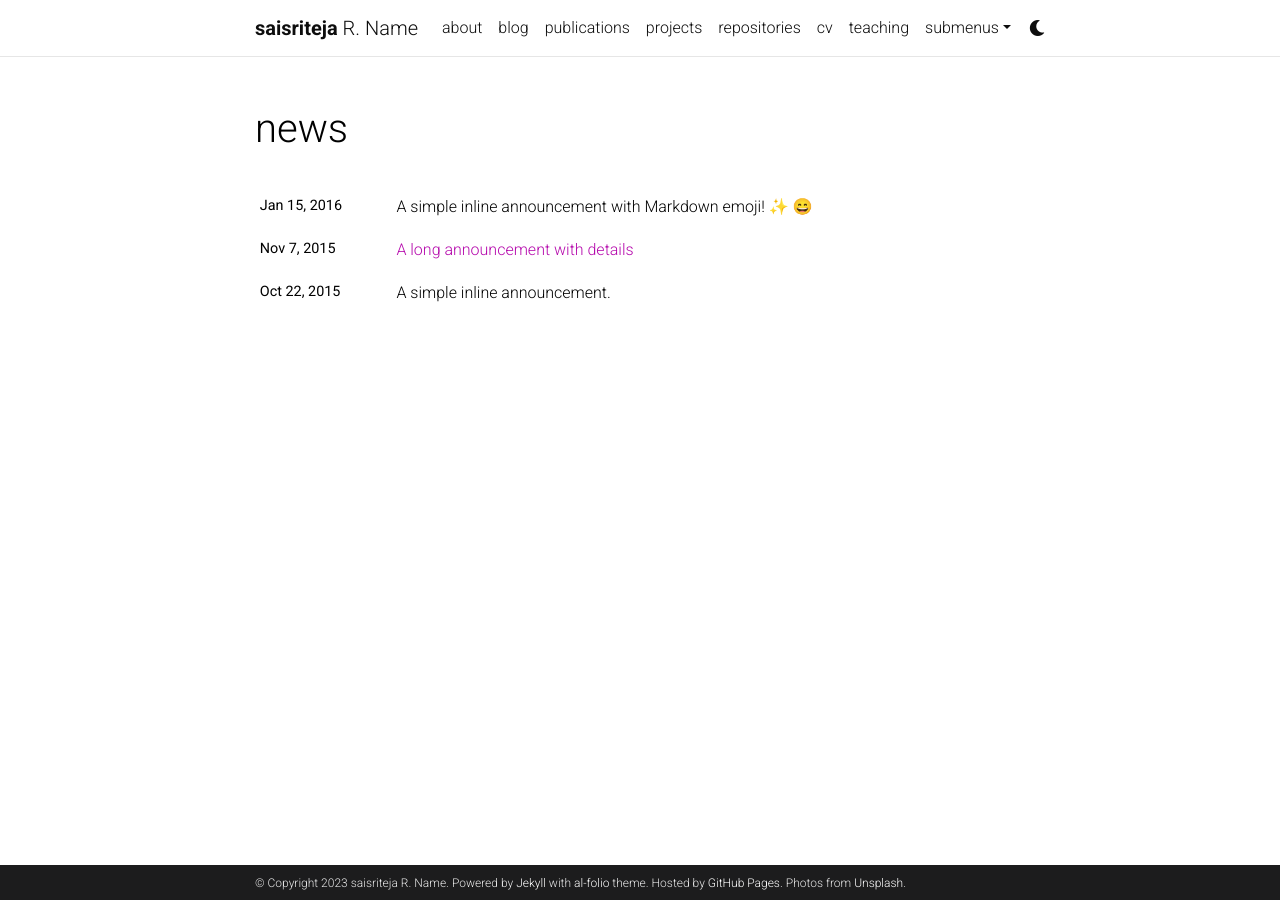
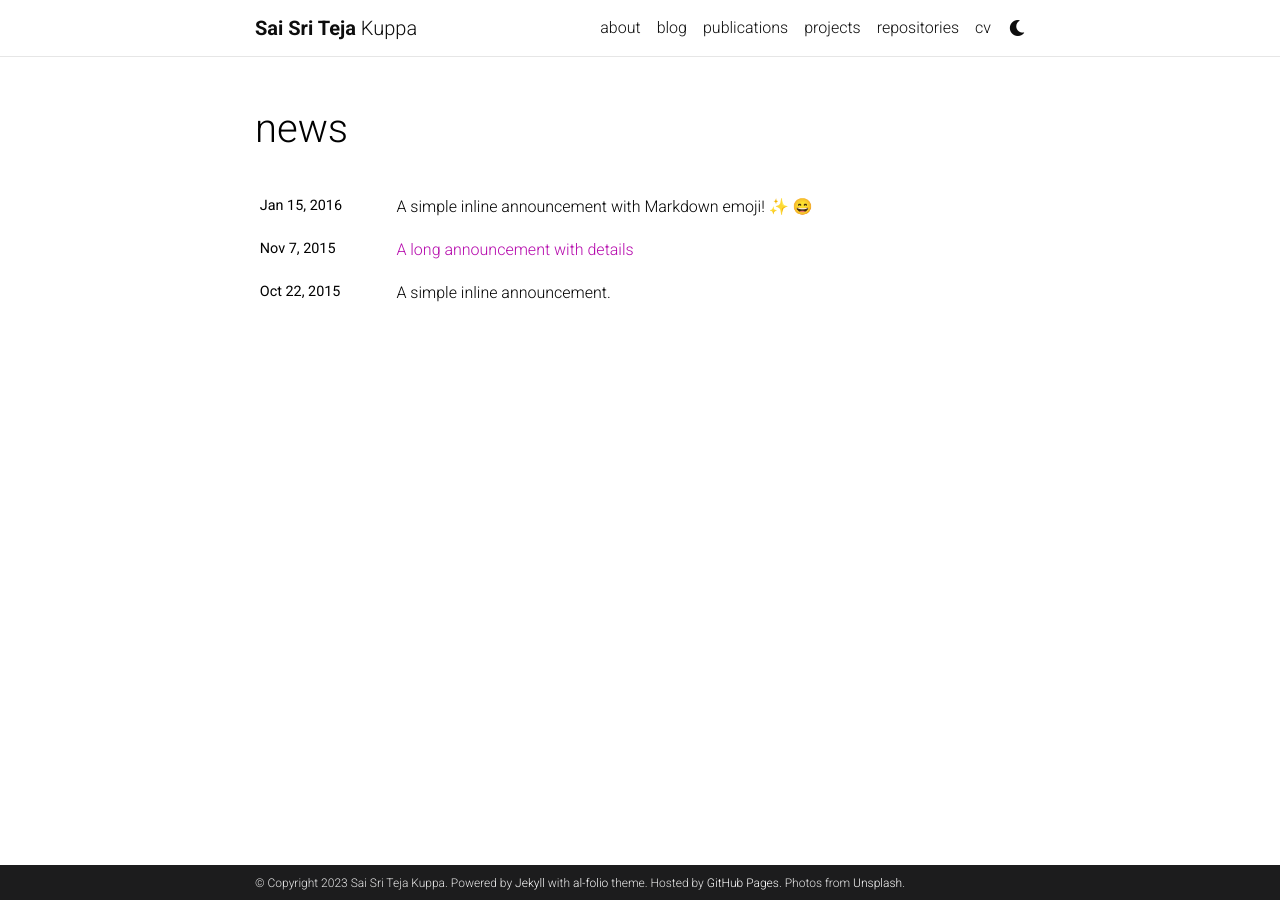
Before and after one commit to saisritejakuppa/saisritejakuppa.github.io, a Jekyll site: the page built from news.html, in a window 1280 px wide. Built offline with Jekyll 4.4.1, drawn with Linux system fonts in a browser that asks for light colours; emoji names are drawn with the system emoji font; comment, search, counter and statistics services are not loaded; a style sheet for code colours, icons or effects is not loaded.

Commit message:
updated info

```diff
--- a/_config.yml
+++ b/_config.yml
@@ -3,10 +3,10 @@
 # -----------------------------------------------------------------------------
 
 title: blank # the website title (if blank, full name will be used instead)
-first_name: saisriteja
-middle_name: R.
-last_name: Name
-email: you@example.com
+first_name: Sai Sri Teja
+middle_name:
+last_name: Kuppa
+email: kuppasaisriteja@gmail.com
 description: > # the ">" symbol means to ignore newlines until "footer_text:"
   A simple, whitespace theme for academics. Based on [*folio](https://github.com/bogoli/-folio) design.
 footer_text: >
@@ -67,7 +67,7 @@ og_image: # The site-wide (default for all links) Open Graph preview image
 # Social integration
 # -----------------------------------------------------------------------------
 
-github_username: # your GitHub user name
+github_username: saisritejakuppa# your GitHub user name
 gitlab_username: # your GitLab user name
 twitter_username: # your Twitter handle
 mastodon_username: # your mastodon instance+username in the format instance.tld/@username
```
Also changed, not shown: _pages/dropdown.md (deleted, +0 -13 lines), _pages/teaching.md (deleted, +0 -12 lines).
